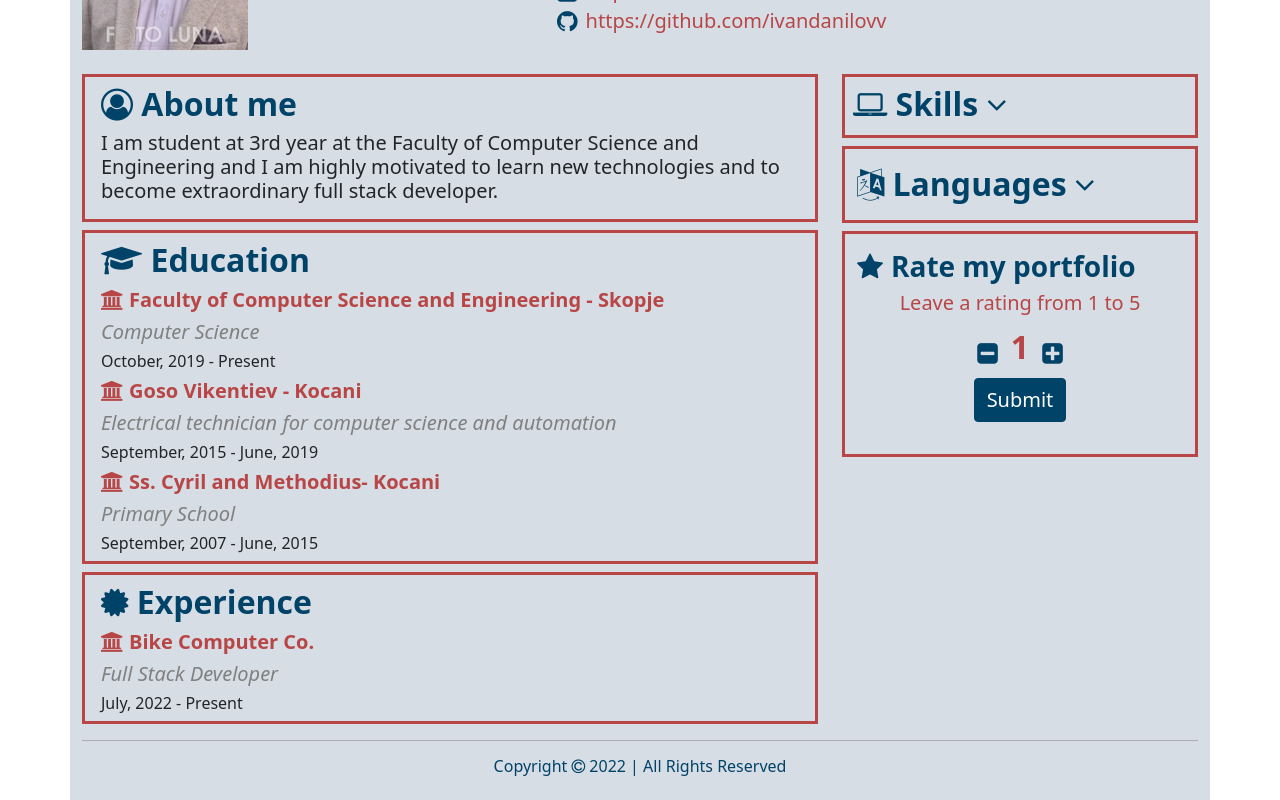
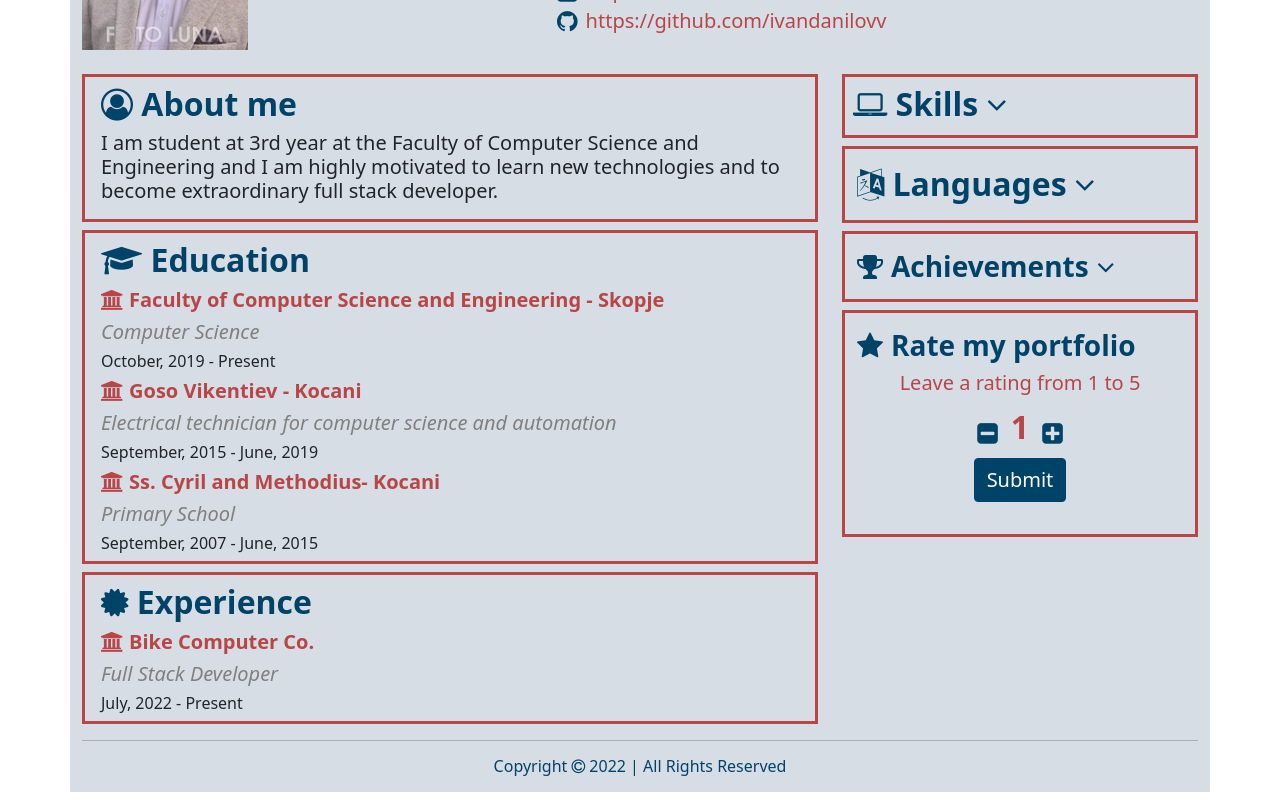
Before and after one commit to ivandanilovv/portfolio, a Vue app: page / in a window 1280 px wide. Shown: the part 247-1047 px from the top of the page. Built offline with nearby package versions, Linux system fonts and the light colour scheme.

Commit message:
Added Achievements component

```diff
--- /dev/null
+++ b/src/components/Achievements.vue
@@ -0,0 +1,50 @@
+<template>
+  <section>
+    <h3 class="headings-color fw-bold d-flex flex-nowrap align-items-center px-lg-2"
+      @click="displayingSkills"
+      @mouseover="hover = true">
+      <i class="fa fa-trophy pe-2 pe-md-0 pe-lg-2" aria-hidden="true"/>
+      Achievements
+      <i class="fa ps-2 ps-md-0 ps-lg-2" :class="{'fa-angle-down' : displayBlock, 'fa-angle-up' : !displayBlock}"
+         aria-hidden="true"/>
+    </h3>
+    <div v-for="achievement in achievements"
+      :class="{'d-none' : displayBlock, 'd-block' : !displayBlock}">
+      <h6 class="fst-italic grey-color px-md-2">
+        <i class="fa fa-certificate pe-2 headings-color" aria-hidden="true"/>{{ achievement }}
+      </h6>
+    </div>
+  </section>
+</template>
+
+<script>
+export default {
+  name: "Achievements",
+  data() {
+    return {
+      achievements: [
+        'Award for the best student of the generation 2015/2019',
+        'First place award on the national competition for the best high school company',
+        'Second place award in Hackathon-“Inovative solutions in healthcare"',
+        'Multiple awards in Mathematics'
+      ],
+      displayBlock: true,
+    }
+  },
+  methods: {
+    displayingSkills(){
+      this.displayBlock = !this.displayBlock;
+    }
+  }
+}
+</script>
+
+<style scoped>
+.grey-color{
+  color: grey;
+}
+
+h3:hover {
+  cursor: pointer;
+}
+</style>
--- a/src/components/DetailedInfo.vue
+++ b/src/components/DetailedInfo.vue
@@ -9,6 +9,7 @@
       <div class="col col-md-4 text-start">
         <skills class="pt-3 ps-3 pt-md-2 ps-md-2 mt-2 mt-md-0 custom-border"/>
         <languages class="py-2 px-3 px-md-1 my-2 custom-border"/>
+        <achievements class="py-2 px-3 pt-3 px-md-1 my-2 custom-border"/>
         <rate class="py-3 px-3 px-md-1 my-2 custom-border"/>
       </div>
     </div>
@@ -22,11 +23,13 @@ import AboutMe from "@/components/AboutMe";
 import Education from "@/components/Education";
 import Languages from "@/components/Languages";
 import Experience from "@/components/Experience";
+import Achievements from "@/components/Achievements";
 
 
 export default {
   name: "DetailedInfo",
   components: {
+    Achievements,
     Rate,
     Skills,
     AboutMe,
--- a/src/components/MyFooter.vue
+++ b/src/components/MyFooter.vue
@@ -1,5 +1,5 @@
 <template>
-  <section class="pb-3">
+  <section class="pb-2">
     <div class="d-flex justify-content-center">
       <h6 class="headings-color">
         Copyright
```
